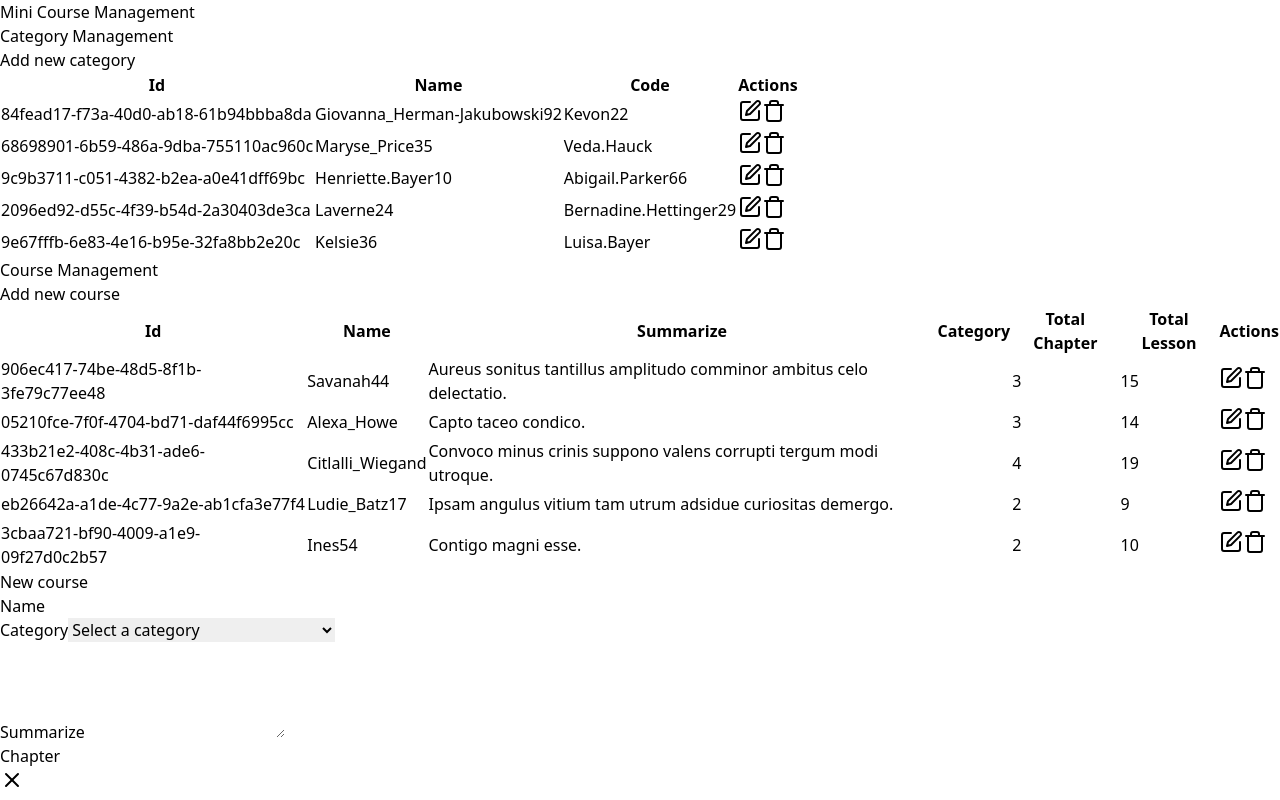
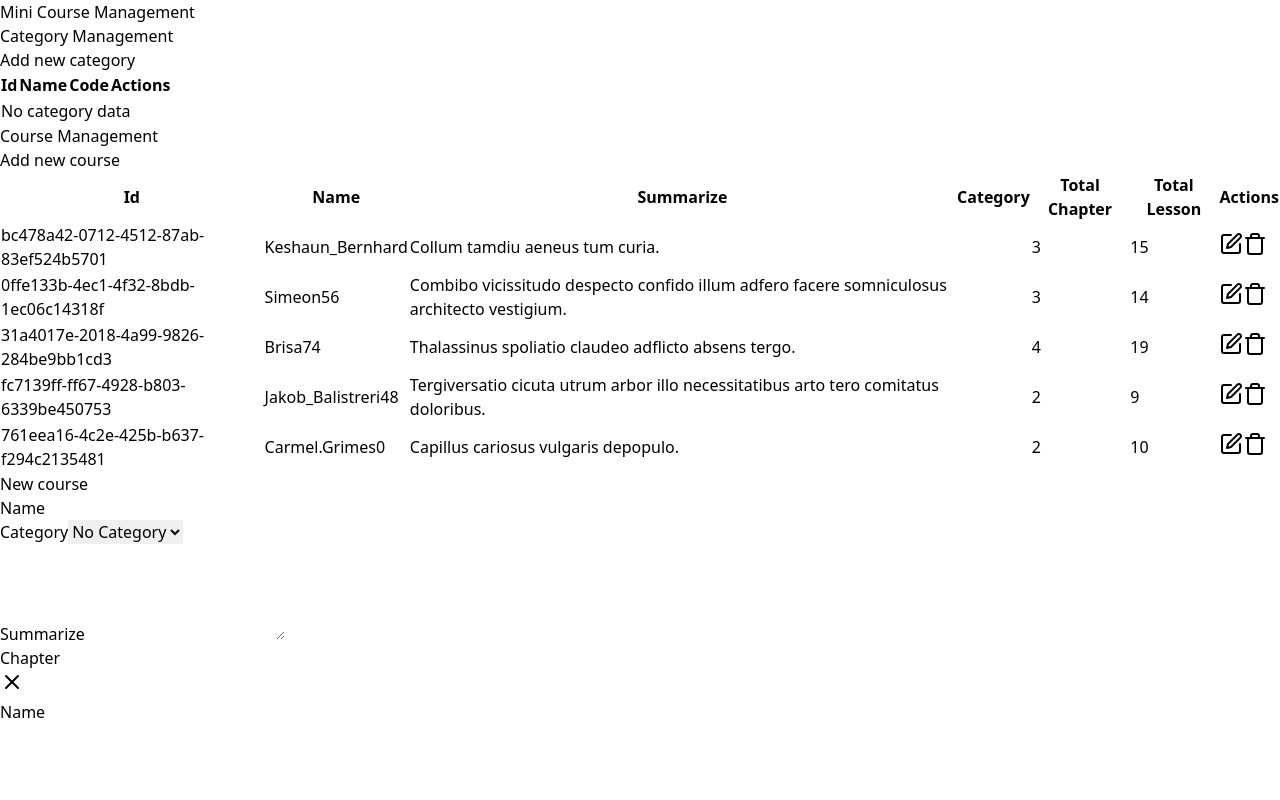
Before and after one commit to Chhayuth2002/course-management, a React (Vite) app: page / in a window 1280 px wide. Shown: the top 800 px of the page. Built offline with nearby package versions, Linux system fonts and the light colour scheme.

Commit message:
finish add course, chapter and lesson

```diff
--- a/src/App.jsx
+++ b/src/App.jsx
@@ -1,27 +1,40 @@
 import { useMemo, useState } from "react";
 import { CategoryTable } from "./components/category/CategoryTable";
-import uuid from "react-uuid";
 import { CourseTable } from "./components/course/CourseTable";
 import { CourseForm } from "./components/course/CourseForm";
-import categoryData from "./data/categories";
 import coursesData from "./data/courses";
-
+import uuid from "react-uuid";
 function App() {
-  const [categories, setCategories] = useState(categoryData);
+  const [categories, setCategories] = useState([]);
   const [courses, setCourses] = useState(coursesData);
 
   // Add category
   const onAddCategory = (form) => {
     const newCategory = {
+      ...form,
       id: uuid(),
-      ...form,
     };
+
+    // console.log(uuid());
 
     setCategories(categories.concat(newCategory));
   };
 
+  console.log(categories);
+
   // Edit category
-  const onEditCategory = (form) => {};
+  const onEditCategory = (form) => {
+    console.log(form);
+
+    setCategories((prev) =>
+      prev.map((item) => (item.id === form.id ? { ...prev, ...form } : prev))
+    );
+  };
+
+  // Delete category
+  const onDeleteCategory = (id) => {
+    setCategories((prev) => prev.filter((item) => item.id !== id));
+  };
 
   //
 
@@ -51,8 +64,6 @@ function App() {
     setCourses(courses.concat(form));
   };
 
-  console.log(courses);
-
   return (
     <div className="max-w-[2000px] mx-auto container">
       <div className="flex items-center justify-center p-10">
@@ -60,7 +71,12 @@ function App() {
       </div>
       <div className="mx-20">
         <div className="w-full">
-          <CategoryTable onAdd={onAddCategory} data={categories} />
+          <CategoryTable
+            onAdd={onAddCategory}
+            data={categories}
+            onEdit={onEditCategory}
+            onDelete={onDeleteCategory}
+          />
           <CourseTable data={data} />
           <CourseForm categoryData={categories} onAdd={onAddCourse} />
         </div>
--- a/src/components/category/CategoryTable.jsx
+++ b/src/components/category/CategoryTable.jsx
@@ -3,17 +3,28 @@ import { Button } from "../Button";
 import { useState } from "react";
 import { ModalForm } from "./ModalForm";
 
-export const CategoryTable = ({ data, onDelete, entity, onAdd }) => {
+export const CategoryTable = ({ data, onDelete, onAdd, onEdit }) => {
   const [isShowModal, setIsShowModal] = useState(false);
   const [selectedItem, setSelectedItem] = useState({});
 
-  const onSelectedCategory = (id) => {
-    setSelectedItem(data.find((category) => category.id === id));
+  const onSelectedCategory = (id, entity) => {
+    const selectedCategory = data.find((category) => category.id === id);
+    if (entity === "edit") {
+      setSelectedItem(selectedCategory);
+      setIsShowModal(true);
+    } else {
+      onDelete(selectedCategory.id);
+    }
   };
 
   const handleAdd = (param) => {
     onAdd(param);
   };
+
+  const handleEdit = (param) => {
+    onEdit(param);
+  };
+
   return (
     <>
       {isShowModal && (
@@ -21,6 +32,8 @@ export const CategoryTable = ({ data, onDelete, entity, onAdd }) => {
           value={selectedItem}
           setIsShowModal={setIsShowModal}
           handleAdd={handleAdd}
+          handleEdit={handleEdit}
+          isShowModal={isShowModal}
         />
       )}
       <div className="flex justify-between">
@@ -41,14 +54,16 @@ export const CategoryTable = ({ data, onDelete, entity, onAdd }) => {
             <tbody className="text-blue-gray-900">
               {data?.length ? (
                 <>
-                  {data?.map((d) => (
-                    <tr key={d.id} className="border border-b">
-                      <td className="px-3 py-4 ">{d.id}</td>
-                      <td className="px-3 py-4">{d.name}</td>
-                      <td className="px-3 py-4">{d.code}</td>
+                  {data?.map((category) => (
+                    <tr key={category.id} className="border border-b">
+                      <td className="px-3 py-4 ">{category.id}</td>
+                      <td className="px-3 py-4">{category.name}</td>
+                      <td className="px-3 py-4">{category.code}</td>
                       <td className="px-3 py-4">
                         <Button
-                          onClick={() => selectedItem(d.id, entity)}
+                          onClick={() =>
+                            onSelectedCategory(category.id, "edit")
+                          }
                           className="mr-2 text-blue-400"
                           variant="icon"
                         >
@@ -56,7 +71,9 @@ export const CategoryTable = ({ data, onDelete, entity, onAdd }) => {
                         </Button>
 
                         <Button
-                          onClick={() => onDelete(d.id, entity)}
+                          onClick={() =>
+                            onSelectedCategory(category.id, "delete")
+                          }
                           className="text-rose-500"
                           variant="icon"
                         >
--- a/src/components/category/ModalForm.jsx
+++ b/src/components/category/ModalForm.jsx
@@ -2,9 +2,16 @@ import { X } from "lucide-react";
 import { Button } from "../Button";
 import { useEffect, useState } from "react";
 import { TextInput } from "../Input";
+import { fa } from "@faker-js/faker";
 
-export const ModalForm = ({ setIsShowModal, handleAdd, value }) => {
-  const [form, setForm] = useState({ name: "", code: "" });
+export const ModalForm = ({
+  setIsShowModal,
+  isShowModal,
+  handleAdd,
+  value,
+  handleEdit,
+}) => {
+  const [form, setForm] = useState({ name: "", code: "", id: "" });
   const [errors, setErrors] = useState({ name: "", code: "" });
 
   const handleFormChange = (e) => {
@@ -15,21 +22,29 @@ export const ModalForm = ({ setIsShowModal, handleAdd, value }) => {
   };
 
   const onClick = () => {
-    handleAdd(form);
-    setForm({ name: "", code: "" });
+    if (value.id) {
+      handleEdit(form);
+      setIsShowModal(false);
+    } else {
+      handleAdd(form);
+      setIsShowModal(false);
+    }
+    setForm({ name: "", code: "", id: "" });
   };
 
   const onClear = () => {
-    setForm({ name: "", code: "" });
+    setForm({ name: "", code: "", id: "" });
   };
 
   useEffect(() => {
-    setErrors(value);
-  }, [value]);
+    if (value.id) {
+      setForm(value);
+    }
+  }, [value, isShowModal]);
 
   return (
     <div className=" bg-black/50 overflow-y-auto overflow-x-hidden fixed top-0 right-0 left-0 z-50 h-full items-center justify-center flex">
-      <div className="relative p-4  w-1/4  h-full md:h-auto">
+      <div className="relative p-4  w-2/4  h-full md:h-auto">
         <div className="relative bg-white rounded-lg shadow">
           <Button
             onClick={() => setIsShowModal(false)}
@@ -60,7 +75,7 @@ export const ModalForm = ({ setIsShowModal, handleAdd, value }) => {
               />
               <div>
                 <Button className="mr-2" onClick={onClick}>
-                  Save
+                  {value.id ? "Edit" : "Save"}
                 </Button>
                 <Button onClick={onClear}>Clear</Button>
               </div>
--- a/src/components/course/CourseForm.jsx
+++ b/src/components/course/CourseForm.jsx
@@ -5,7 +5,6 @@ import { ChapterForm } from "../chapter/ChapterForm";
 import uuid from "react-uuid";
 
 export const CourseForm = ({ categoryData, onAdd }) => {
-  const [courses, setCourses] = useState([]);
   const [form, setForm] = useState({
     name: "",
     summarize: "",
@@ -27,8 +26,6 @@ export const CourseForm = ({ categoryData, onAdd }) => {
       ],
     },
   ]);
-
-  const [errors, setErrors] = useState({});
 
   const handleCourseFormChange = (e) => {
     const name = e.target.name;
@@ -64,7 +61,22 @@ export const CourseForm = ({ categoryData, onAdd }) => {
     };
 
     onAdd(data);
-    setCourses(courses.concat(form));
+
+    setForm({ name: "", category_id: "", summarize: "" });
+    setNestedForm([
+      {
+        id: uuid(),
+        name: "",
+        summarize: "",
+        lessons: [
+          {
+            id: uuid(),
+            lname: "",
+            content: "",
+          },
+        ],
+      },
+    ]);
   };
 
   const onAddChapter = () => {
@@ -91,8 +103,6 @@ export const CourseForm = ({ categoryData, onAdd }) => {
     chapterLists.splice(index, 1);
     setNestedForm(chapterLists);
   };
-
-  console.log("nested form", nestedForm);
 
   return (
     <div className=" shadow-lg bg-white p-3 mb-20">
--- a/src/components/lesson/LessonForm.jsx
+++ b/src/components/lesson/LessonForm.jsx
@@ -9,7 +9,6 @@ export const LessonForm = ({
   chapIndex,
   removeLesson,
 }) => {
-  // console.log("Lesson form ", form);
   return (
     <>
       <div className="gap-2 my-3">
@@ -27,7 +26,7 @@ export const LessonForm = ({
               className="w-full"
               label="Name"
               name="lname"
-              value={form.name}
+              value={form.lname}
               onChange={(e) => handleFormChange(e, chapIndex, lessIndex)}
             />
             <TextArea
--- a/src/data/categories.jsx
+++ b/src/data/categories.jsx
@@ -1,7 +1,7 @@
 // ESM
 import { faker } from "@faker-js/faker";
 
-function createRandomUser() {
+function createRandomCategory() {
   return {
     id: faker.string.uuid(),
     name: faker.internet.userName(),
@@ -9,8 +9,6 @@ function createRandomUser() {
   };
 }
 
-const categoryData = faker.helpers.multiple(createRandomUser, {
-  count: 5,
-});
+const categoryData = Array.from({ length: 5 }, createRandomCategory);
 
 export default categoryData;
```
